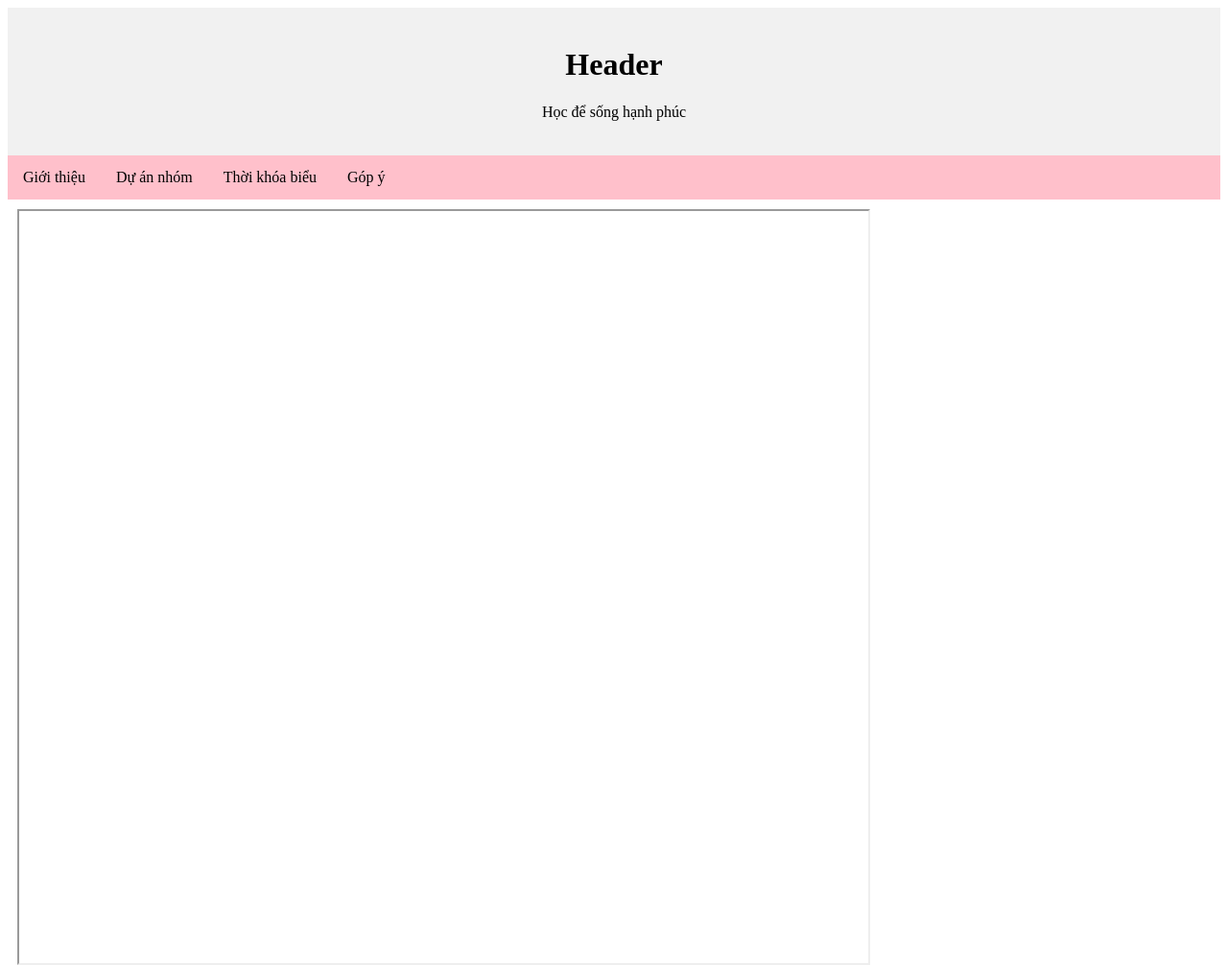
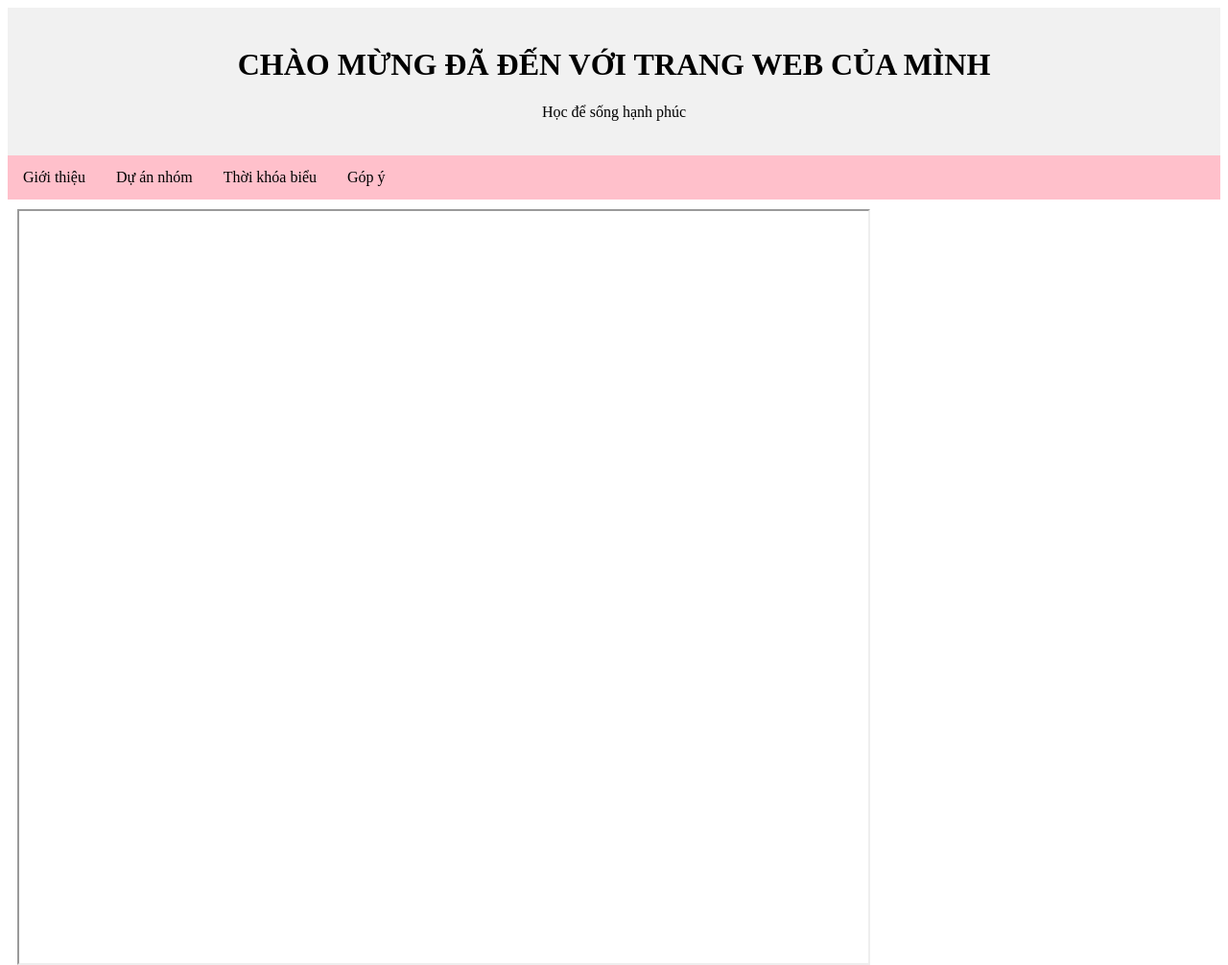
Before and after one commit to hellomunn/SPVL, a plain HTML site: page index.html in a window 1280 px wide. Shown: the whole page at 96% size. Drawn offline with Linux system fonts and the light colour scheme.

Commit message:
Update index.html

```diff
--- a/index.html
+++ b/index.html
@@ -4,7 +4,7 @@
 </head>
   <body>
     <div class="header">
-  <h1>Header</h1>
+  <h1>CHÀO MỪNG ĐÃ ĐẾN VỚI TRANG WEB CỦA MÌNH</h1>
   <p> Học để sống hạnh phúc</p>
 </div>
 
```
